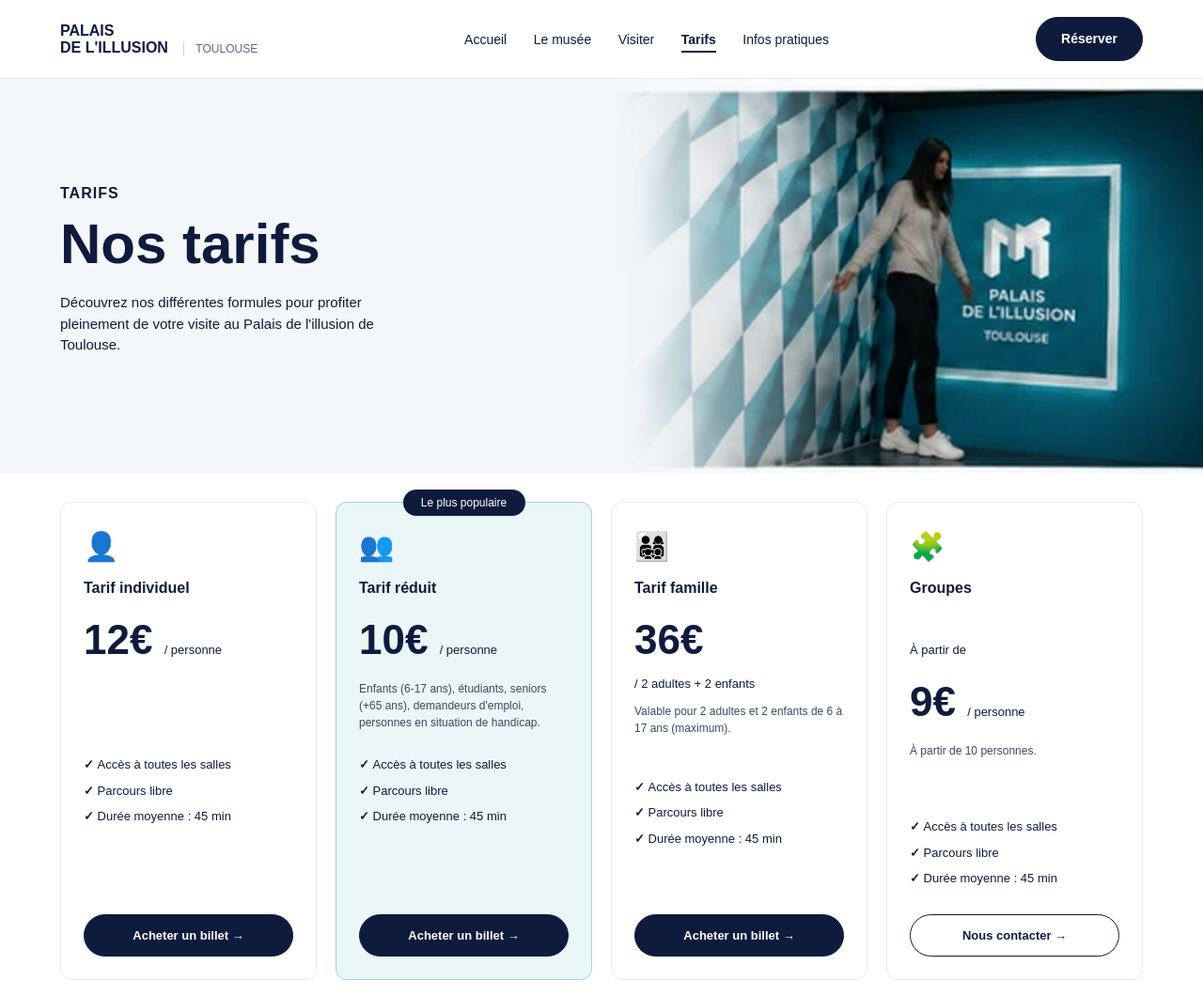
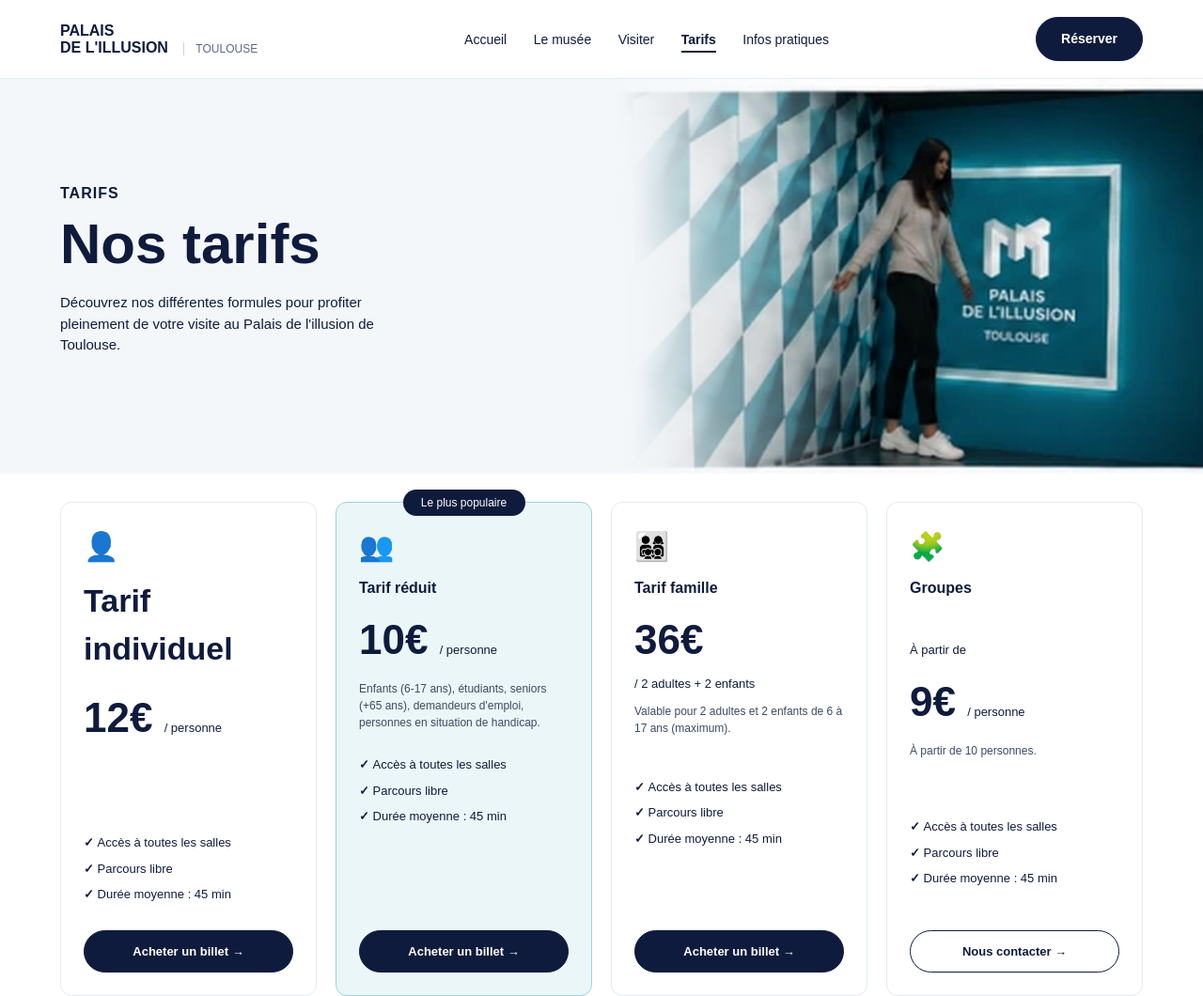
Before and after one commit to Adjnt/palais-de-l-illusion, a plain HTML site: page tarifs.html in a window 1280 px wide. Shown: the top 1060 px of the page at 94% size. Drawn offline with Linux system fonts and the light colour scheme.

Commit message:
passage verification W3C

```diff
--- a/tarifs.html
+++ b/tarifs.html
@@ -45,7 +45,7 @@
     <!-- Carte 1 : tarif individuel -->
     <div class="tarif">
       <div class="icone">👤</div>
-      <h3>Tarif individuel</h3>
+      <h2>Tarif individuel</h2>
       <p class="prix">12€ <small>/ personne</small></p>
       <p class="petit">&nbsp;</p>
       <ul>
```
